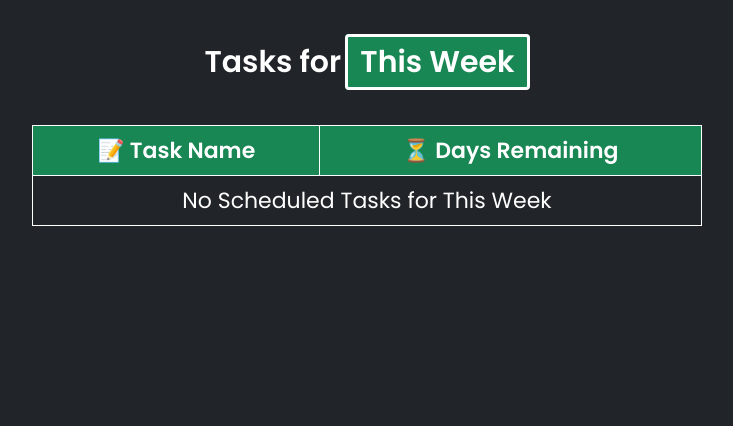
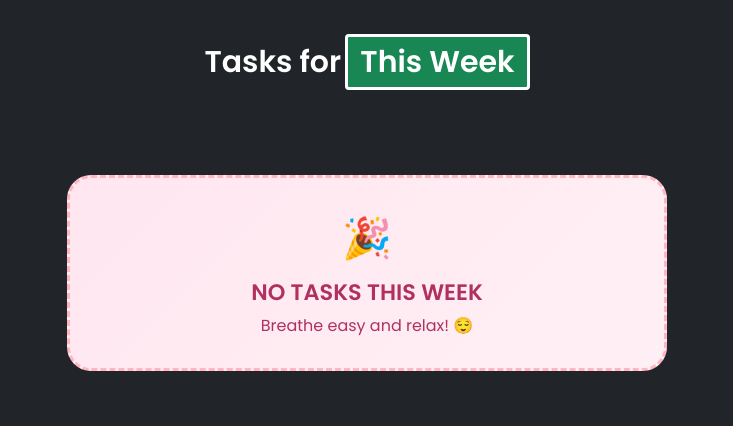
Before and after one commit to codewithaal/cesra-tasks, a Django app: page /alerts/ in a window 1280 px wide. Shown: the part 60-486 px from the top of the page, without its empty margins (273-1006 px from the left). Run offline with Django 5.2, Linux system fonts and the light colour scheme; some libraries are stand-ins or nearby versions.

```diff
--- a/login/base/templates/alerts.html
+++ b/login/base/templates/alerts.html
@@ -2,7 +2,6 @@
 {% load static %}
 
 {% block content %}
-
 <link href="https://fonts.googleapis.com/css2?family=Poppins:wght@400;600&display=swap" rel="stylesheet">
 
 <!DOCTYPE html>
@@ -11,6 +10,7 @@
   <meta charset="UTF-8">
   <title>Tasks</title>
   <link href="https://cdn.jsdelivr.net/npm/bootstrap@5.3.0/dist/css/bootstrap.min.css" rel="stylesheet">
+  <link href="https://fonts.googleapis.com/css2?family=Comic+Neue&display=swap" rel="stylesheet">
   <style>
     body {
       margin: 0;
@@ -18,7 +18,6 @@
       background-color: #212529;
       font-family: 'Poppins', sans-serif;
       color: white;
-      text-align: center;
     }
     .navbar {
       position: fixed;
@@ -42,58 +41,124 @@
       background-color: #198754 !important;
       color: white;
       text-align: center;
-    }
-    .table-header-green th {
       font-weight: bold;
     }
     .centered-content {
       display: flex;
       flex-direction: column;
-      align-items: left;
-      justify-content: left;
+      align-items: center;
+      justify-content: center;
       margin-top: 100px;
+      margin-bottom: 30px;
     }
     .table-container {
-      overflow-x: auto;
-      margin-top: 30px;
-      margin-bottom: 50px;
+      margin-top: 40px;
+      margin-bottom: 40px;
     }
     .task-heading {
       font-size: 30px;
       font-weight: bold;
-      display: inline-block;
       margin-bottom: 10px;
     }
-    .profile-info {
-      display: flex;
-      align-items: center;
-      gap: 10px;
-      justify-content: center;
+    .table-custom {
+      width: 100%;
+      border-collapse: collapse;
+      background-color: #212529;
+      color: white;
+      border-radius: 8px;
     }
-    .table-custom {
-      background-color: #212529; /* table background */
-      color: white;              /* text color */
+    .table-custom th, .table-custom td {
+      padding: 15px;
+      text-align: left;
+      border-bottom: 2px solid #444;
+      transition: background-color 0.3s ease-in-out;
     }
     .table-custom th {
-      background-color: #198754; /* green header */
+      background-color: #198754;
       color: white;
-      border: 1px solid white;
+      font-size: 1.2rem;
       text-align: center;
     }
     .table-custom td {
-      background-color: #212529; /* row background same as body */
+      background-color: #2a2f33;
       color: white;
-      border: 1px solid white;
+      font-size: 1rem;
     }
     .table-custom tbody tr:nth-child(odd) {
-      background-color: #212529;
+      background-color: #2a2f33;
     }
     .table-custom tbody tr:nth-child(even) {
-      background-color: #2a2f33; /* slightly different for striping */
+      background-color: #333a40;
     }
-    .table-custom td,
-    .table-custom th {
-      font-size: 22px;
+    .table-custom tbody tr:hover {
+      background-color: #1f2d36;
+    }
+    .message-container {
+      background: linear-gradient(135deg, #ffe6f0, #fff0f5);
+      border: 3px dashed #ffb6c1;
+      color: #b03060;
+      padding: 30px;
+      margin-top: 50px;
+      border-radius: 1.5rem;
+      width: 600px;
+      text-align: center;
+      transition: all 0.4s ease-in-out;
+      animation: popIn 0.6s ease-out;
+    }
+    .message-container:hover {
+      transform: translateY(-10px);
+    }
+    td.task-name {
+      background-color: #C1E1C1;
+      color: black;
+      text-align: center;
+      font-size: 20px;
+    }
+    td.days-left {
+      background-color: #C1E1C1;
+      color: black;
+      text-align: center;
+      font-size: 20px;
+    }
+    td.status-dropdown select {
+      background-color: #2a2f33;
+      color: white;
+      border: none;
+      font-size: 1rem;
+      padding: 5px;
+      border-radius: 5px;
+    }
+    .message-container #message-icon {
+      font-size: 2.5rem;
+      margin-bottom: 0.5rem;
+    }
+    .message-container #message-title {
+      font-size: 1.4rem;
+      font-weight: bold;
+    }
+    .message-container #message-body {
+      font-size: 1rem;
+      margin-top: 0.3rem;
+    }
+    .status-dropdown select option:hover {
+      background-color: transparent !important;
+      color: white !important;
+    }
+    .btn-sm {
+      font-size: 18px;
+    }
+    td.text-center {
+      background-color: #C1E1C1;
+    }
+    @keyframes popIn {
+      0% {
+        transform: scale(0.9);
+        opacity: 0;
+      }
+      100% {
+        transform: scale(1);
+        opacity: 1;
+      }
     }
   </style>
 </head>
@@ -101,9 +166,7 @@
 
   <nav class="navbar navbar-expand-lg bg-success">
     <div class="container-fluid">
-      <a class="navbar-brand" href="/">
-        <img src="{% static 'images/navbar-logo.png' %}" alt="Logo" style="height: 60px;">
-      </a>
+      <a class="navbar-brand" href="/"><img src="{% static 'images/navbar-logo.png' %}" alt="Logo" style="height: 60px;"></a>
       <button class="navbar-toggler" type="button" data-bs-toggle="collapse" data-bs-target="#navbarNav">
         <span class="navbar-toggler-icon"></span>
       </button>
@@ -127,7 +190,9 @@
     </div>
 
     <div class="table-container">
-    <table class="table table-bordered table-custom" style="width: 60%; margin-left: auto; margin-right: auto;">
+      <table class="table table-bordered table-custom">
+        <tbody>
+          {% if reports %}
           <thead class="table-header-green">
             <tr>
               <th>📝 Task Name</th>
@@ -135,17 +200,18 @@
             </tr>
           </thead>
           <tbody>
-        {% if reports %}
             {% for report in reports %}
             <tr id="report-{{ report.id }}">
-            <td>{{ report.task_name }}</td>
-            <td>{{ report.days_remaining }} days</td>
+              <td class="task-name">{{ report.task_name }}</td>
+              <td class="days-left">{{ report.days_remaining }} days</td>
             </tr>
             {% endfor %}
           {% else %}
-          <tr>
-            <td colspan="2">No Scheduled Tasks for This Week</td>
-          </tr>
+          <div class="message-container">
+            <div id="message-icon">🎉</div>
+            <div id="message-title">NO TASKS THIS WEEK</div>
+            <div id="message-body">Breathe easy and relax! 😌</div>
+          </div>
           {% endif %}
         </tbody>
       </table>
@@ -153,7 +219,28 @@
   </div>
 
   <script src="https://cdn.jsdelivr.net/npm/bootstrap@5.3.0/dist/js/bootstrap.bundle.min.js"></script>
-
+  <script>
+    function markAsDone(reportId) {
+      if (confirm("Are you sure you want to mark this task as done?")) {
+        fetch(`/hide-task/${reportId}/`, {
+          method: 'POST',
+          headers: {
+            'X-CSRFToken': '{{ csrf_token }}',
+            'Content-Type': 'application/json'
+          },
+          body: JSON.stringify({ id: reportId })
+        })
+        .then(response => {
+          if (response.ok) {
+            const row = document.getElementById(`report-${reportId}`);
+            if (row) row.remove();
+          } else {
+            alert("Something went wrong!");
+          }
+        });
+      }
+    }
+  </script>
 </body>
 </html>
 
--- a/login/base/templates/base.html
+++ b/login/base/templates/base.html
@@ -2,19 +2,26 @@
 <html lang="en">
 <head>
   <meta charset="UTF-8">
+  <meta http-equiv="X-UA-Compatible" content="IE=edge">
   <meta name="viewport" content="width=device-width, initial-scale=1.0">
   <title>CESRA's Task Tracker App</title>
 
   {% load static %}
- <link rel="icon" type="image/x-icon" href="{% static "images/favicon.ico" %}">
+  <meta name="csrf-token" content="{{ csrf_token }}">
 
+  <!-- Favicon -->
+  <link rel="icon" type="image/x-icon" href="{% static 'images/favicon.ico' %}">
+
+  <!-- Fonts -->
   <link rel="preconnect" href="https://fonts.googleapis.com">
   <link rel="preconnect" href="https://fonts.gstatic.com" crossorigin>
   <link href="https://fonts.googleapis.com/css2?family=Mulish:wght@400;700&display=swap" rel="stylesheet">
 
- <link rel="stylesheet" href="{% static "css/style.css" %}">
+  <!-- CSS -->
+  <link rel="stylesheet" href="{% static 'css/style.css' %}">
 
- <script src="https://unpkg.com/htmx.org@1.9.2"></script>
+  <!-- HTMX -->
+  <script src="https://unpkg.com/htmx.org@1.9.2" defer></script>
 </head>
 <body>
   {% block content %}{% endblock content %}
--- a/login/base/views.py
+++ b/login/base/views.py
@@ -17,7 +17,11 @@ from django.http import HttpResponseBadRequest
 from django.contrib import messages
 from django.utils import timezone
 from .utils import get_upcoming_tasks
+from datetime import datetime
+from django.http import JsonResponse
+from django.views.decorators.csrf import csrf_exempt
 import base64
+import json
 import io
 
 @login_required
```
Also changed, not shown: login/base/utils.py (+94 -14 lines), login/base/migrations/0013_task.py (added), login/base/migrations/0014_donetask_delete_task.py (added), login/base/migrations/0015_alter_donetask_task_alter_donetask_user.py (added), login/base/migrations/0016_alter_donetask_unique_together_donetask_done_date_and_more.py (added), login/db.sqlite3. Lines whose indentation alone changed are shown as unchanged.
